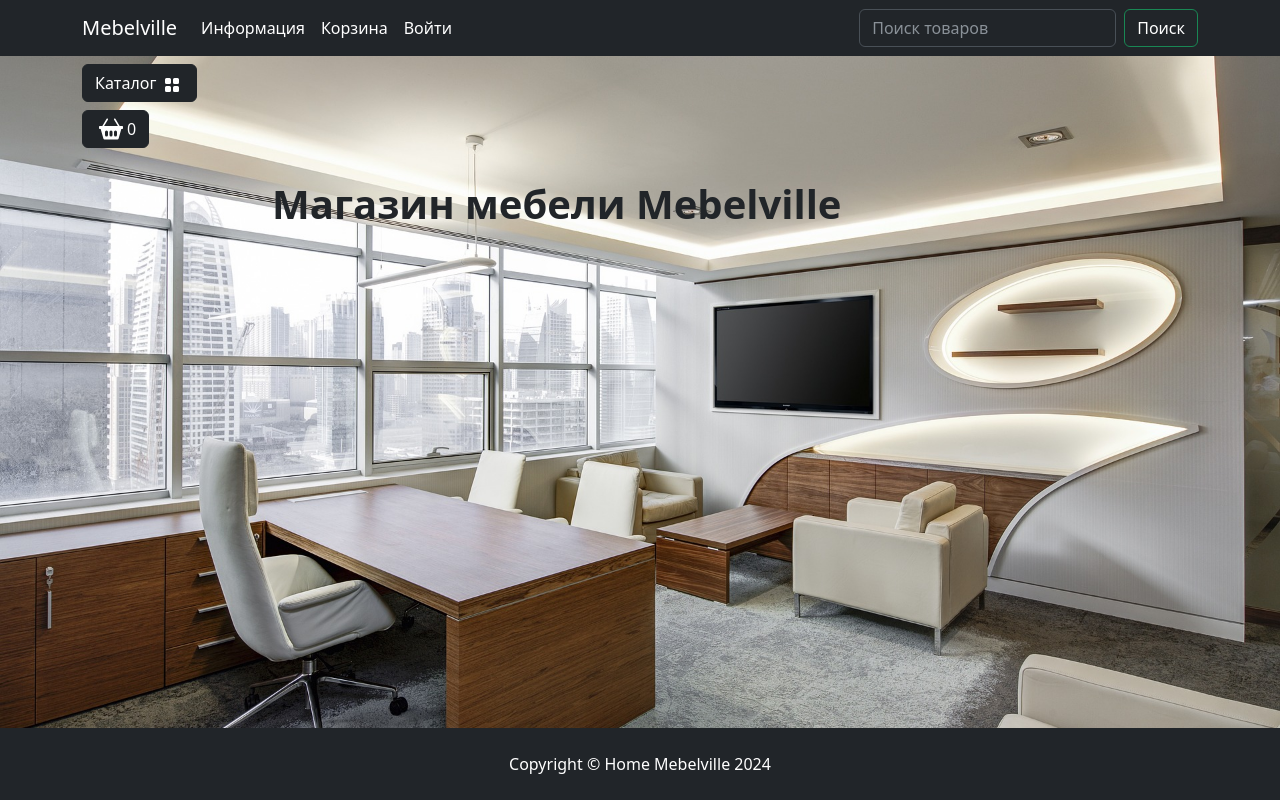
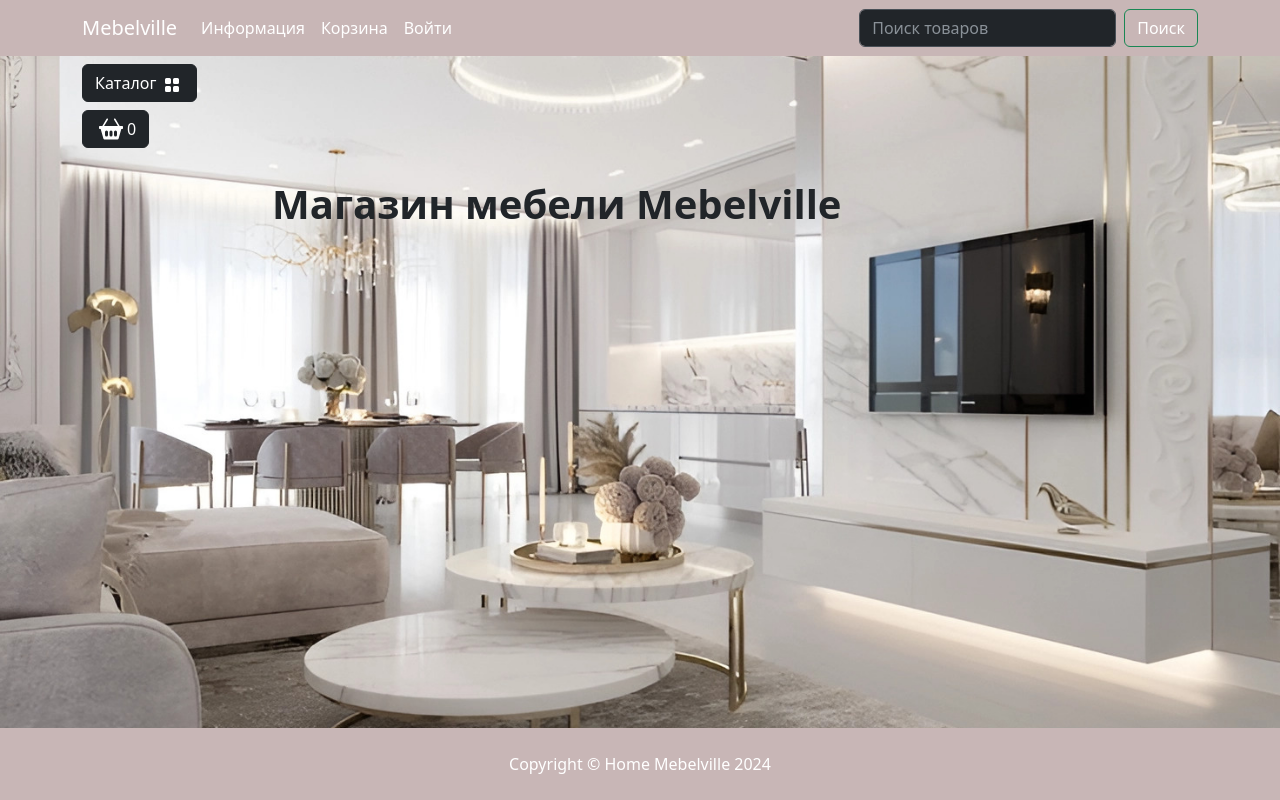
Before and after one commit to mflorya575/Internet-shop-Mebelville-Django, a Django app: page / in a window 1280 px wide. Run offline with Django 4.2, Linux system fonts and the light colour scheme; data comes from the database, SQL or seed files in the repository; data that the repository does not hold is empty; some libraries are stand-ins or nearby versions.

Commit message:
mini redisign templates

```diff
--- a/shop/goods/templates/goods/catalog.html
+++ b/shop/goods/templates/goods/catalog.html
@@ -151,7 +151,7 @@
 
 
 {% block footer %}
-    <footer class="py-4 bg-dark">
+    <footer class="py-4 custom-footer">
         <div class="container">
             <p class="m-0 text-center text-white">Copyright &copy; Home Mebelville 2024</p>
         </div>
--- a/shop/main/templates/main/about.html
+++ b/shop/main/templates/main/about.html
@@ -17,7 +17,7 @@
 {% endblock %}
 
 {% block footer %}
-    <footer class="py-4 bg-dark">
+    <footer class="py-4 custom-footer">
         <div class="container">
             <p class="m-0 text-center text-white">Copyright &copy; Home Mebelville 2024</p>
         </div>
--- a/shop/main/templates/main/index.html
+++ b/shop/main/templates/main/index.html
@@ -14,7 +14,7 @@
 {% endblock %}
 
 {% block footer %}
-    <footer class="py-4 bg-dark">
+    <footer class="py-4 custom-footer">
         <div class="container">
             <p class="m-0 text-center text-white">Copyright &copy; Home Mebelville 2024</p>
         </div>
--- a/shop/static/deps/css/my_css.css
+++ b/shop/static/deps/css/my_css.css
@@ -36,3 +36,11 @@ body {
   border-radius: 15px;
   font-size: 0.7rem;
 }
+
+.custom-nav {
+    background: #c8b6b6;
+}
+
+.custom-footer {
+    background: #c8b6b6;
+}
--- a/shop/templates/base.html
+++ b/shop/templates/base.html
@@ -23,7 +23,7 @@
 
 <body>
     <header>
-        <nav class="navbar navbar-expand-lg bg-dark" data-bs-theme="dark">
+        <nav class="navbar navbar-expand-lg custom-nav" data-bs-theme="dark">
             <div class="container">
                 <a class="navbar-brand" href="{% url 'main:index' %}">Mebelville</a>
                 <button class="navbar-toggler" type="button" data-bs-toggle="collapse"
```
Also changed, not shown: shop/static/deps/images/bg-image.jpg.
